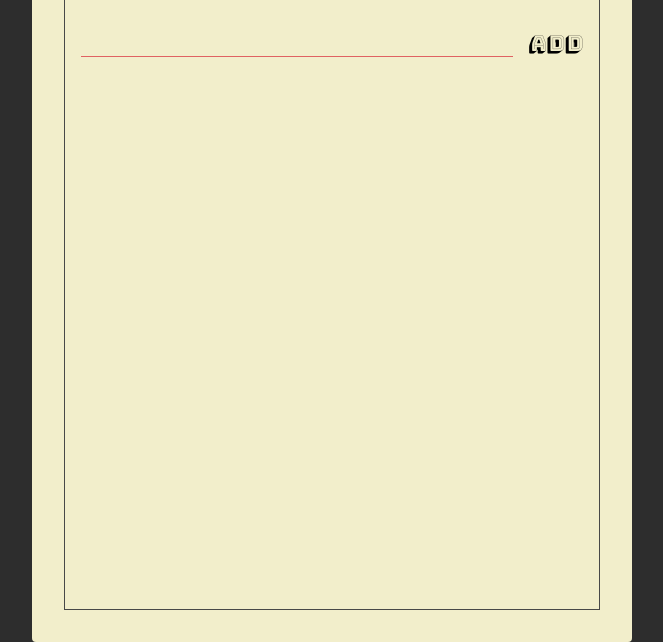
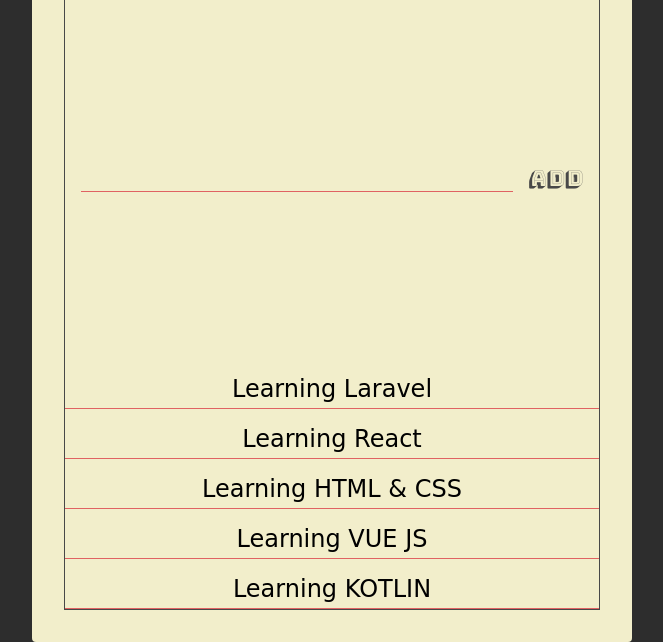
Before and after one commit to ilhamirvansyah21/react-starter, a plain HTML site: page index.html in a window 1280 px wide. Shown: the part 158-800 px from the top of the page, without its empty margins (308-971 px from the left). Drawn offline with Linux system fonts and the light colour scheme; a web font is replaced by a local one.

Commit message:
add-todos

```diff
--- a/index.html
+++ b/index.html
@@ -15,7 +15,7 @@
     <div class="container">
       <div class="frame">
         <section class="header">
-          <button class="header-btn">Add</button>
+          <button class="header-btn main-black-color">Add</button>
           <h1 class="header-title">Todo List</h1>
           <button class="header-btn main-red-color">Clear</button>
         </section>
@@ -23,8 +23,26 @@
         <section class="add">
           <form class="add-form">
             <input type="text" class="add-input" />
-            <button class="add-btn">Add</button>
+            <button class="add-btn main-black-color">Add</button>
           </form>
+        </section>
+
+        <section class="todos">
+          <div class="todo">
+            <span class="todo-text">Learning Laravel</span>
+          </div>
+          <div class="todo">
+            <span class="todo-text">Learning React</span>
+          </div>
+          <div class="todo">
+            <span class="todo-text">Learning HTML & CSS</span>
+          </div>
+          <div class="todo">
+            <span class="todo-text">Learning VUE JS</span>
+          </div>
+          <div class="todo">
+            <span class="todo-text">Learning KOTLIN</span>
+          </div>
         </section>
       </div>
     </div>
--- a/style.css
+++ b/style.css
@@ -4,10 +4,15 @@
 
 :root {
   --main-red-color: #e06262;
+  --main-black-color: #484848;
 }
 
 .main-red-color {
   color: var(--main-red-color);
+}
+
+.main-black-color {
+  color: var(--main-black-color);
 }
 
 html {
@@ -42,11 +47,12 @@
 }
 
 .frame {
-  border: 1px solid #484848;
+  border: 1px solid var(--main-black-color);
   height: 100%;
 
   display: flex;
   flex-direction: column;
+  justify-content: space-between;
 }
 
 .header {
@@ -58,6 +64,7 @@
   flex: 1;
   text-align: center;
 
+  color: var(--main-black-color);
   font-size: 3.6rem;
   font-family: "Redressed", cursive;
   text-transform: uppercase;
@@ -73,6 +80,14 @@
   background: unset;
   border: unset;
   outline: unset;
+}
+
+.header-btn.main-red-color:active {
+  text-shadow: 1px 1px 2px var(--main-red-color);
+}
+
+.header-btn.main-black-color:active {
+  text-shadow: 1px 1px 2px var(--main-black-color);
 }
 
 .add {
@@ -111,3 +126,32 @@
   border: unset;
   outline: unset;
 }
+
+.add-btn.main-black-color:active {
+  text-shadow: 1px 1px 2px var(--main-black-color);
+}
+
+.todos {
+  display: flex;
+  flex-direction: column;
+}
+
+.todo {
+  position: relative;
+
+  flex: 1 0 auto;
+  text-align: center;
+
+  min-height: 34px;
+  margin: 16px 0 0;
+  font-family: "Redressed", cursive;
+  font-size: 24px;
+
+  border-bottom: 1px solid var(--main-red-color);
+}
+
+.todo-text {
+  position: absolute;
+  left: 50%;
+  transform: translate(-50%);
+}
```
